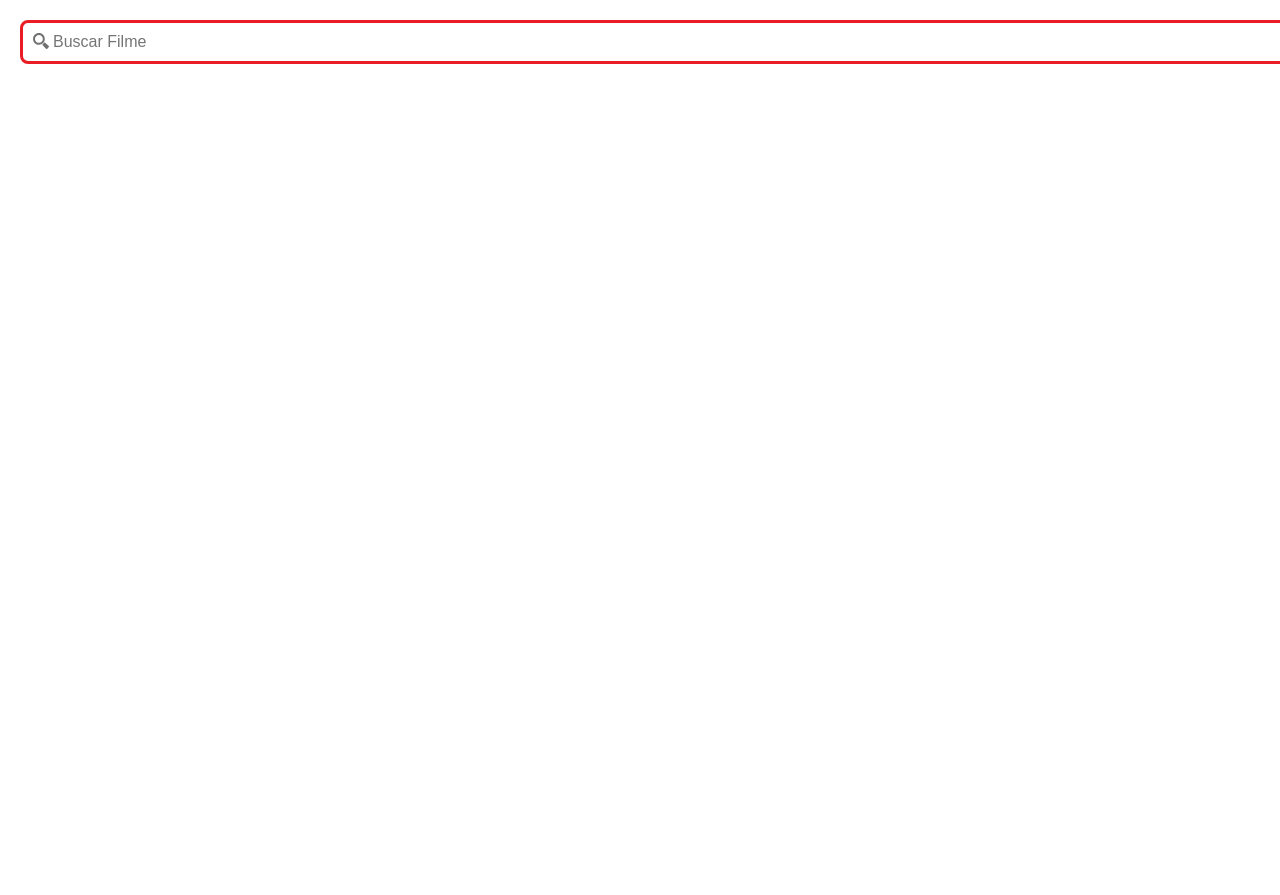
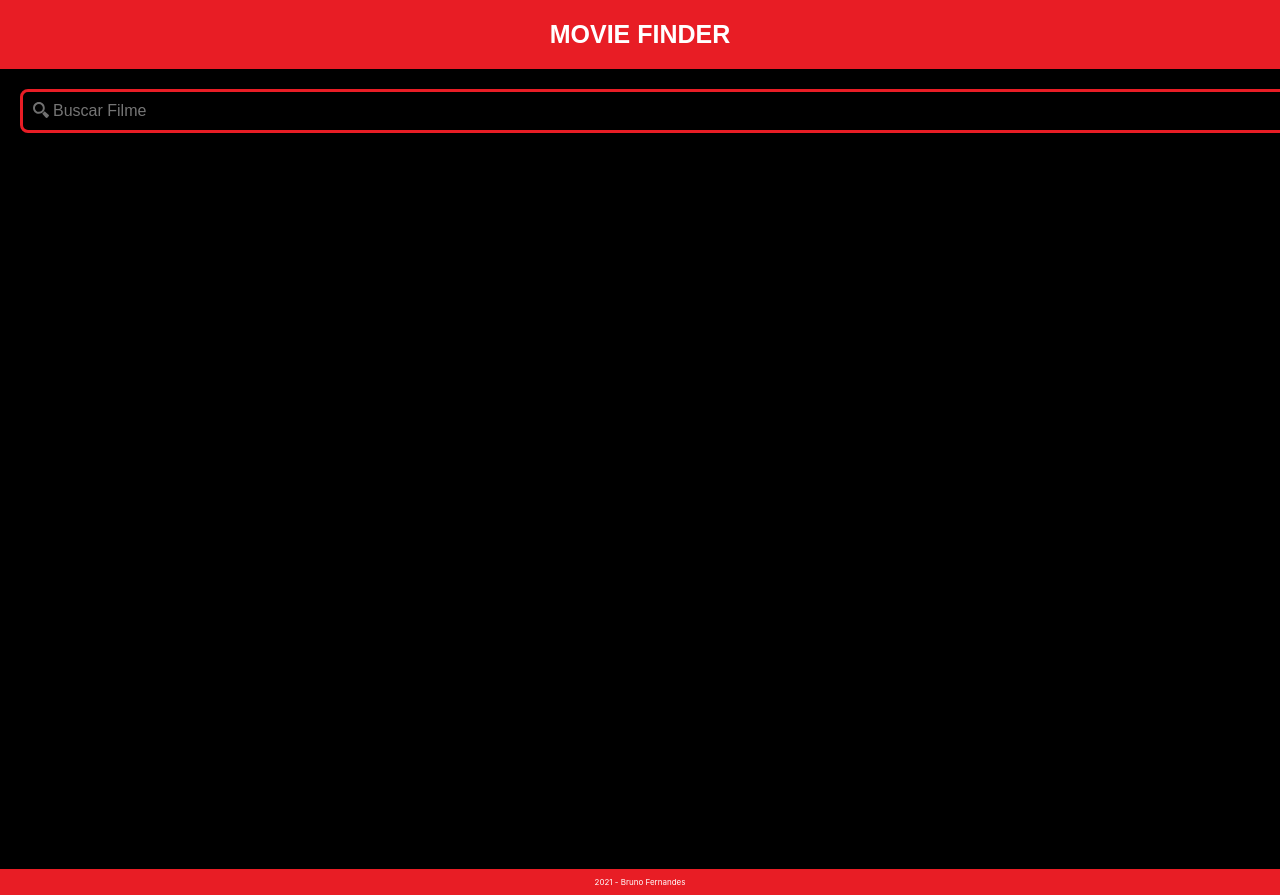
Before and after one commit to brugarcia/MovieFinder, a React (Create React App) app: page / in a window 1280 px wide. Shown: the top 895 px of the page. Before the commit the page ends 800 px from the top, so only its background shows below. Built offline with nearby package versions, Linux system fonts and the light colour scheme.

Commit message:
header, footer e main

```diff
--- /dev/null
+++ b/src/components/Footer/Footer.js
@@ -0,0 +1,19 @@
+import React from 'react';
+import PropTypes from 'prop-types';
+import StyledFooter from './StyledFooter';
+
+const Footer = ({
+  text,
+}) => (
+  <StyledFooter>{text}</StyledFooter>
+);
+
+Footer.propTypes = {
+  text: PropTypes.string,
+};
+
+Footer.defaultProps = {
+  text: '',
+};
+
+export default Footer;
--- /dev/null
+++ b/src/components/Footer/StyledFooter.js
@@ -0,0 +1,13 @@
+import styled from 'styled-components';
+
+const StyledFooter = styled.footer`
+  width: 100%;
+  font-size: 8px;
+  padding: 8px 0;
+  background: #e81d25;
+  display: flex;
+  justify-content: center;
+  color: #fff;
+`;
+
+export default StyledFooter;
--- /dev/null
+++ b/src/components/Footer/index.js
@@ -0,0 +1,3 @@
+import Footer from './Footer';
+
+export default Footer;
--- /dev/null
+++ b/src/components/Header/Header.js
@@ -0,0 +1,19 @@
+import React from 'react';
+import PropTypes from 'prop-types';
+import StyledHeader from './StyledHeader';
+
+const Header = ({
+  text,
+}) => (
+  <StyledHeader>{text}</StyledHeader>
+);
+
+Header.propTypes = {
+  text: PropTypes.string,
+};
+
+Header.defaultProps = {
+  text: '',
+};
+
+export default Header;
--- /dev/null
+++ b/src/components/Header/StyledHeader.js
@@ -0,0 +1,16 @@
+import styled from 'styled-components';
+
+const StyledHeader = styled.header`
+  width: 100%;
+  display: flex;
+  background: #e81d25;
+  align-items: center;
+  justify-content: center;
+  padding: 20px 0PX;
+  font-family: sans-serif;
+  font-size: 25px;
+  font-weight: bold;
+  color: #fff
+`;
+
+export default StyledHeader;
--- /dev/null
+++ b/src/components/Header/index.js
@@ -0,0 +1,3 @@
+import Header from './Header';
+
+export default Header;
--- /dev/null
+++ b/src/components/Main/Main.js
@@ -0,0 +1,18 @@
+import React from 'react';
+import PropTypes from 'prop-types';
+import StyledMain from './StyledMain';
+
+const Main = ({
+  children,
+}) => (
+  <StyledMain>{children}</StyledMain>
+);
+
+Main.propTypes = {
+  children: PropTypes.oneOfType([
+    PropTypes.arrayOf(PropTypes.node),
+    PropTypes.node,
+  ]).isRequired,
+};
+
+export default Main;
--- /dev/null
+++ b/src/components/Main/StyledMain.js
@@ -0,0 +1,15 @@
+import styled from 'styled-components';
+
+const StyledMain = styled.main`
+  width: 100%;
+  height: 100%;
+  min-height: 100vh;
+  display: flex;
+  flex-direction: column;
+  flex-grow: 1;
+  margin-left: auto;
+  margin-right: auto;
+  background: #000;
+`;
+
+export default StyledMain;
--- /dev/null
+++ b/src/components/Main/index.js
@@ -0,0 +1,3 @@
+import Main from './Main';
+
+export default Main;
--- a/src/views/Home.js
+++ b/src/views/Home.js
@@ -4,6 +4,9 @@ import SearchBar from '../components/SearchBar';
 import MovieList from '../components/MovieList';
 import MovieDetails from '../components/MovieDetails';
 import LoadingHandler from '../components/LoadingHandler';
+import Header from '../components/Header';
+import Main from '../components/Main';
+import Footer from '../components/Footer';
 
 import MoviesContext from '../contexts/MoviesContext';
 
@@ -23,6 +26,8 @@ const Home = () => {
 
   return (
     <>
+      <Header text="MOVIE FINDER" />
+      <Main>
         <SearchBar
           icon={SearchIcon}
           onKeyDown={searchMovies}
@@ -36,7 +41,8 @@ const Home = () => {
           <MovieDetails />
           )}
         </LoadingHandler>
-
+      </Main>
+      <Footer text={`${new Date().getFullYear()} - Bruno Fernandes`} />
     </>
   );
 };
```
Lines whose indentation alone changed are shown as unchanged.
